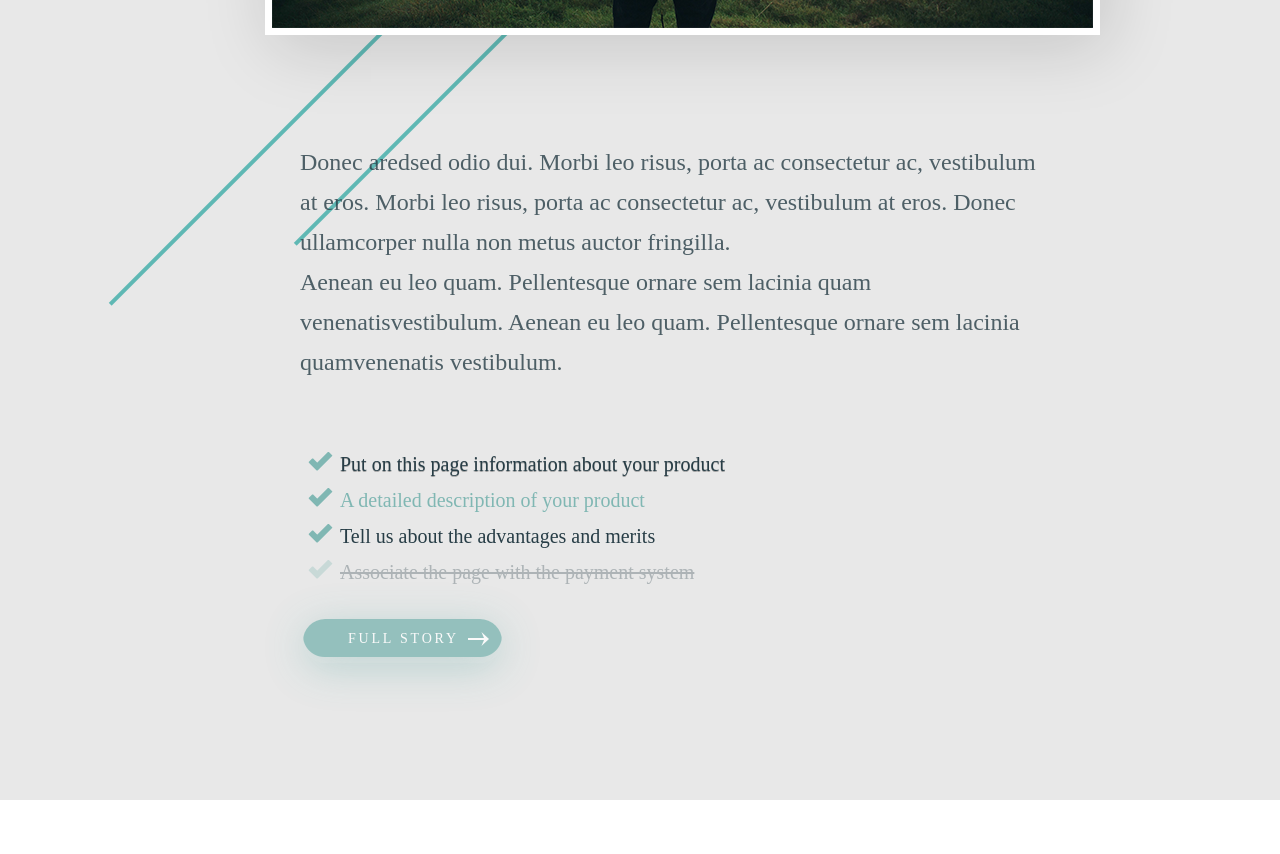
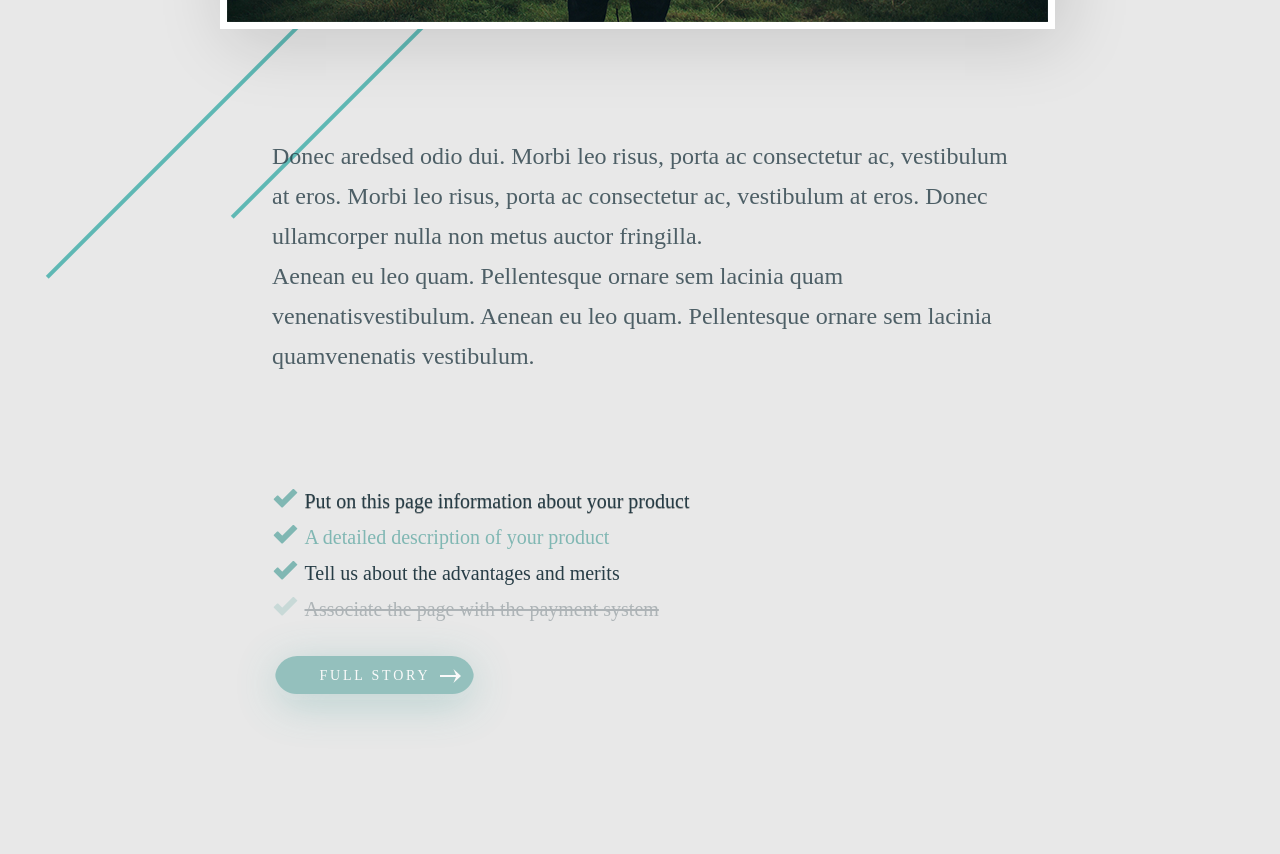
Before and after one commit to masterovoj/Less02, a plain HTML site: page index.html in a window 1280 px wide. Shown: the part 920-1774 px from the top of the page. Before the commit the page ends 1740 px from the top, so only its background shows below. Drawn offline with Linux system fonts and the light colour scheme.

Commit message:
Alina Update

```diff
--- a/css/style.css
+++ b/css/style.css
@@ -1,15 +1,10 @@
 main {
-  position: relative;
-  max-width: 1440px;
-  height: 1700px;
-  background: url("../img/Lines.png") 108px 142px no-repeat, #e8e8e8;
-  margin: 20px auto;
+  background: url("../img/Lines.png") 50% 135px no-repeat, #e8e8e8;
 }
 
 .container {
-  position: absolute;
-   width: 1190px;
-   margin: 106px 108px;
+  max-width: 841px;
+  margin: 0 auto;
   }
 
 .title {
@@ -21,7 +16,7 @@ main {
   text-transform: uppercase;
   letter-spacing: 0.2em;
   color: #273d46;
-  margin-top: 62px;
+  padding-top: 168px;
   text-align: center;
 }
 
@@ -44,7 +39,6 @@ main {
   background-image: url("../img/light_man_copy_26.png");
   border: 7px solid white;
   margin-top: 87 px;
-  margin-left: 157px;
 }
 
 .text {
@@ -55,13 +49,13 @@ main {
   line-height: 40px;
   font-weight: 400;
   color: #273d46;
-  margin-top: 107px;
-  margin-left: 192px;
+  margin: 107px auto
+
 }
 
 .list {
   margin-top: 64px;
-  margin-left: 192px;
+  padding-left: 85px;
   list-style-image: url("../img/check_icon.png");
 }
 
@@ -117,14 +111,15 @@ main {
   width: 199px;
   height: 44px;
   border-radius: 25px;
-  margin-left: 195px;
+  margin-left: 55px;
   margin-top: 29px;
-  margin-bottom: 97px;
   background: url("../img/shape.png") 165px 13px  no-repeat, url("../img/rectangle.png") center no-repeat;
   box-shadow: none;
   box-shadow: 0px 6px 40px #80B7B38A;
   opacity: 1;
   opacity: 0.8;
+}
 
-
+.buben {
+  padding-top: 154px;
 }
--- a/index.html
+++ b/index.html
@@ -45,6 +45,9 @@
 				<a href="#">full story</a>
 			</div>
 
+			<!-- * заглушка для увеличения расстояния от кнопы до нижней кромки сайта -->
+			<div class="buben"></div>
+
 		</div>
 	</main>
 	<!-- * оболочка страницы конец -->
```
